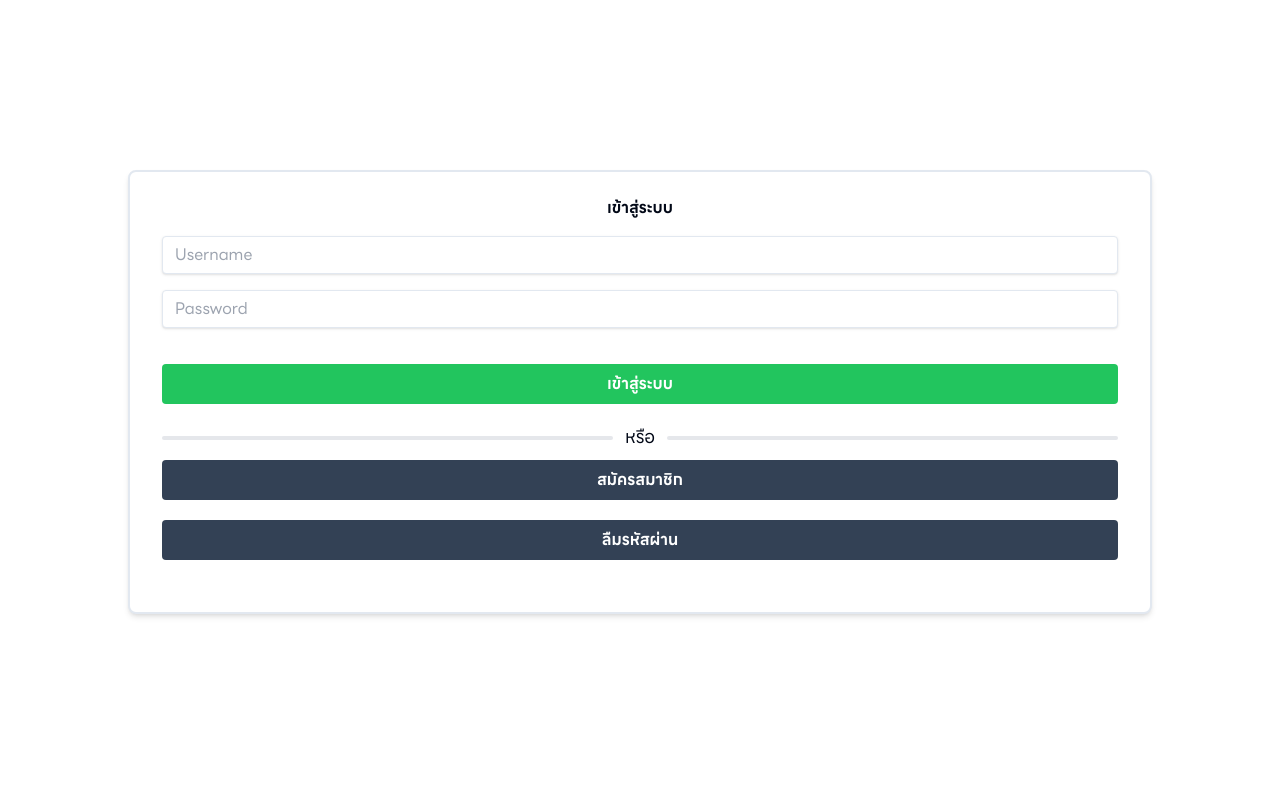
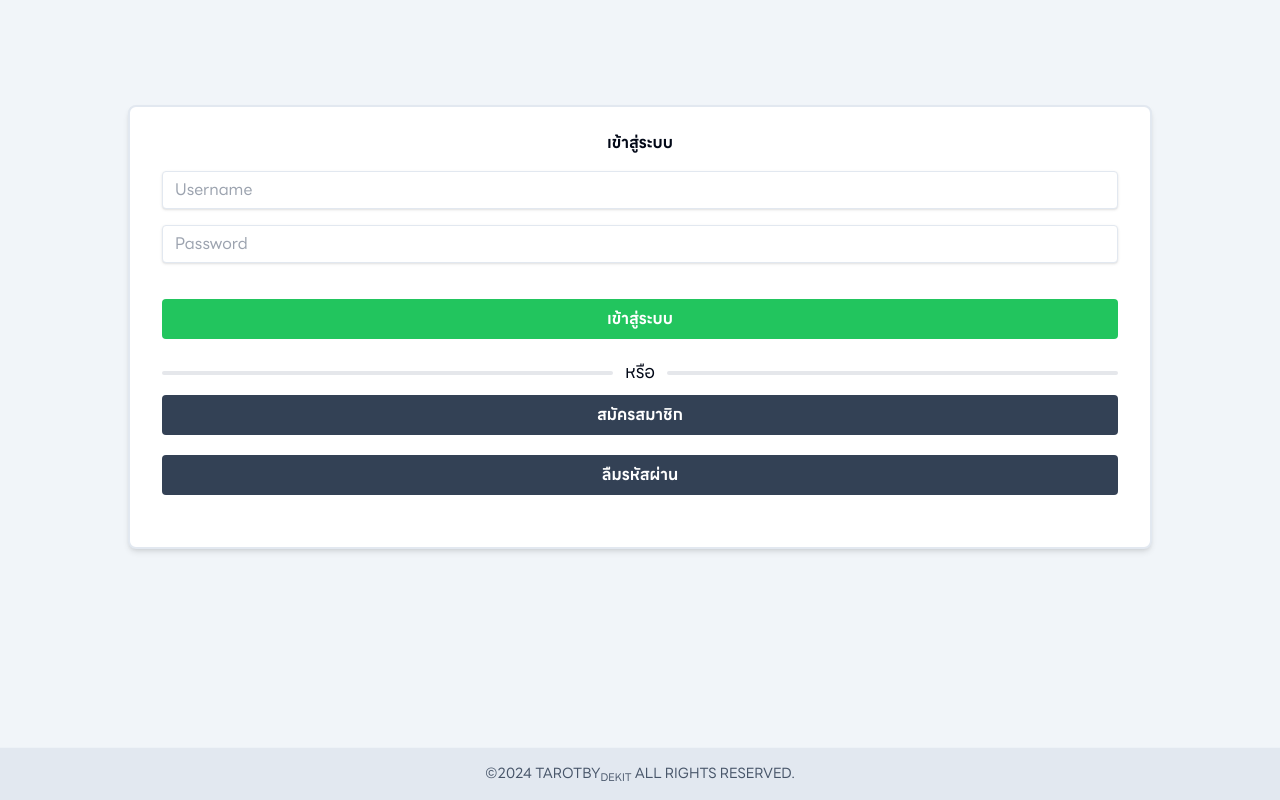
Before and after one commit to artijo/tarot-client, a React (Vite) app: page /login in a window 1280 px wide. Built offline with nearby package versions, Linux system fonts and the light colour scheme.

Commit message:
Add layout and Fix Login&Regis

```diff
--- /dev/null
+++ b/src/Layouts/loginLayout.jsx
@@ -0,0 +1,14 @@
+import Footer from "../components/Footer";
+
+function LoginLayout({ children }) {
+    return (
+      <main className="min-h-screen bg-slate-100 antialiased relative pb-6">
+              <div className="container mx-auto">
+                  {children}
+              </div>
+            <Footer />
+      </main>
+    );
+  }
+
+  export default LoginLayout;
--- a/src/Pages/Login.jsx
+++ b/src/Pages/Login.jsx
@@ -1,10 +1,10 @@
-import UserLayout from "../Layouts/userLayout";
+import LoginLayout from "../Layouts/loginLayout";
 import { Link } from "react-router-dom";
 
 function Login() {
     return (
-        <>
-            <div className="flex items-center justify-center min-h-screen">
+        <LoginLayout>
+            <div className="flex items-center justify-center pt-[105px]">
                 <form className="bg-white shadow-md rounded-lg px-8 pt-6 pb-8 mb-4 border-2 w-full max-w-5xl">
                     <div className="text-center mb-4 font-bold">
                         เข้าสู่ระบบ
@@ -46,7 +46,7 @@
                     </div>
                 </form>
             </div>
-        </>
+        </LoginLayout>
     );
 }
 
--- a/src/Pages/Register.jsx
+++ b/src/Pages/Register.jsx
@@ -1,10 +1,10 @@
-import UserLayout from "../Layouts/userLayout";
+import LoginLayout from "../Layouts/loginLayout";
 import { Link } from "react-router-dom";
 
 function Register(){
     return (
-        <>
-            <div className="flex items-center justify-center min-h-screen">
+        <LoginLayout>
+            <div className="flex items-center justify-center pt-5">
                 <form className="bg-white shadow-md rounded-lg px-8 pt-6 pb-8 mb-4 border-2 w-full max-w-5xl">
                     <div className="text-center mb-4 font-bold">
                         สมัครสมาชิก
@@ -59,7 +59,7 @@
                     </div>
                 </form>
             </div>
-        </>
+        </LoginLayout>
     );
 }
 
```
